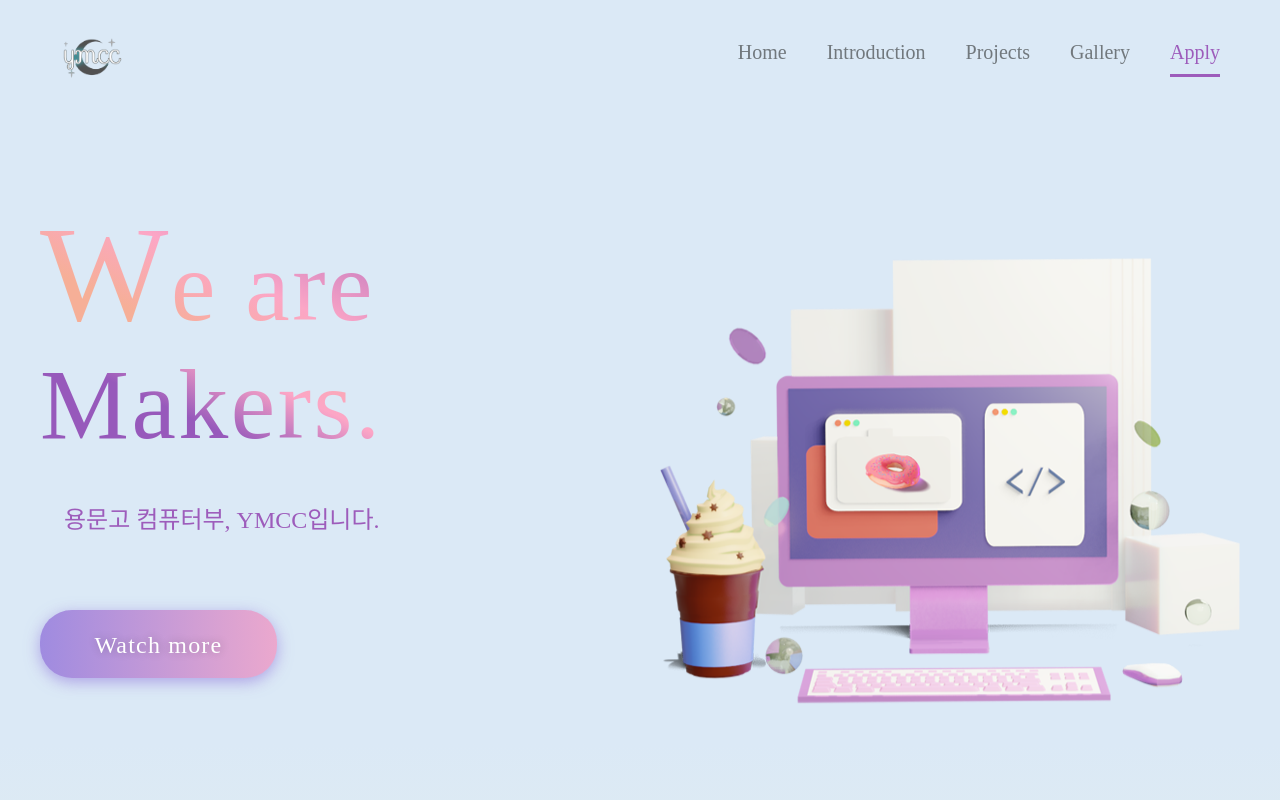
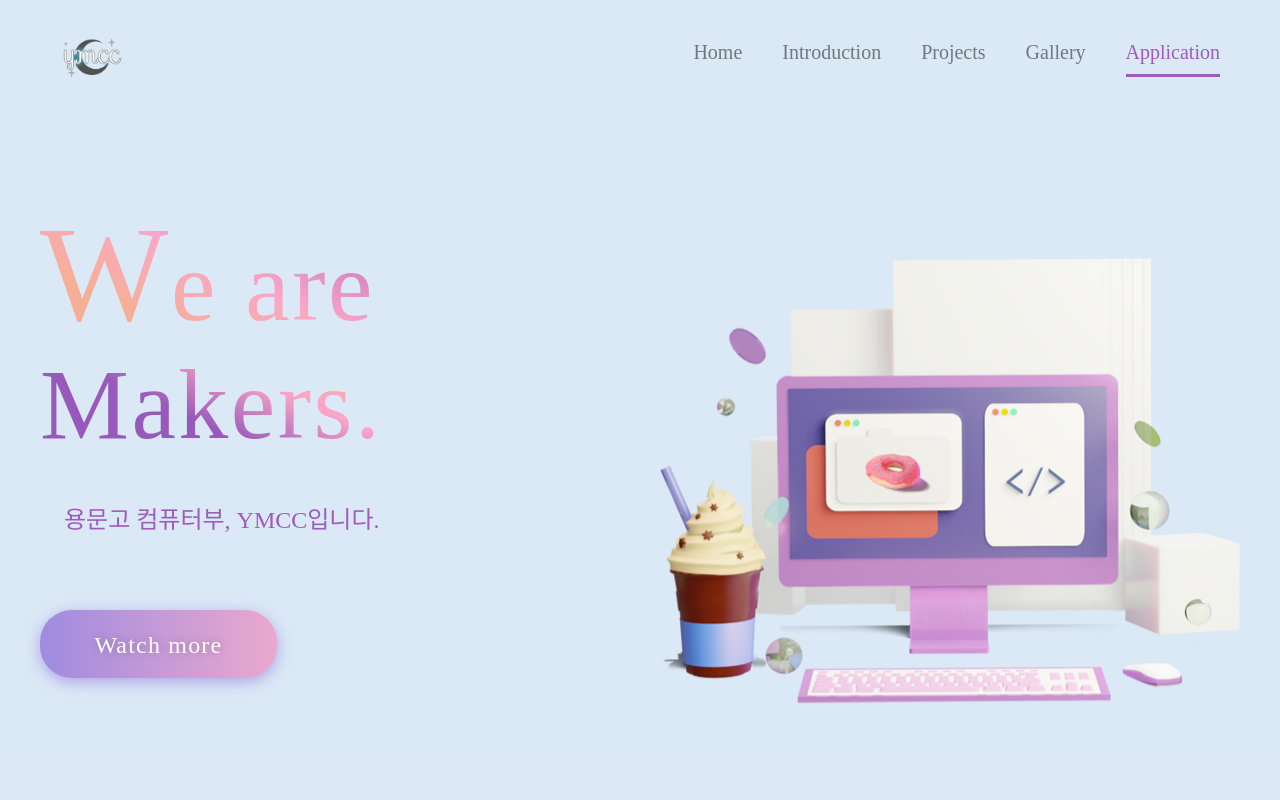
Before and after one commit to Maybe-nothing/page, a plain HTML site: page index.html in a window 1280 px wide. Shown: the top 800 px of the page. Drawn offline with Linux system fonts and the light colour scheme; some packages are replaced by stand-ins of ours; a script that the page names is missing; a web font is replaced by a local one.

Commit message:
Update index.html

```diff
--- a/index.html
+++ b/index.html
@@ -31,7 +31,7 @@
           <li><a href="#Introduction">Introduction</a></li>
           <li><a href="#work">Projects</a></li>
           <li><a href="#gallery">Gallery</a></li>
-          <li><a href="#contact">Apply</a></li>
+          <li><a href="#contact">Application</a></li>
           <div class="marker"></div>
         </ul>
       </div>
@@ -285,7 +285,7 @@
             <figure class="choco-img">
               <img src="./img/choco_banana.png" alt="음료수_이미지" />
             </figure>
-            <h2 class="category-title">Apply</h2>
+            <h2 class="category-title">Applicaion</h2>
             <address class="contact__address">
               <a target="_blank" href="https://forms.gle/iaSZyzPAyL1vf2hn6">
                 <img
```
